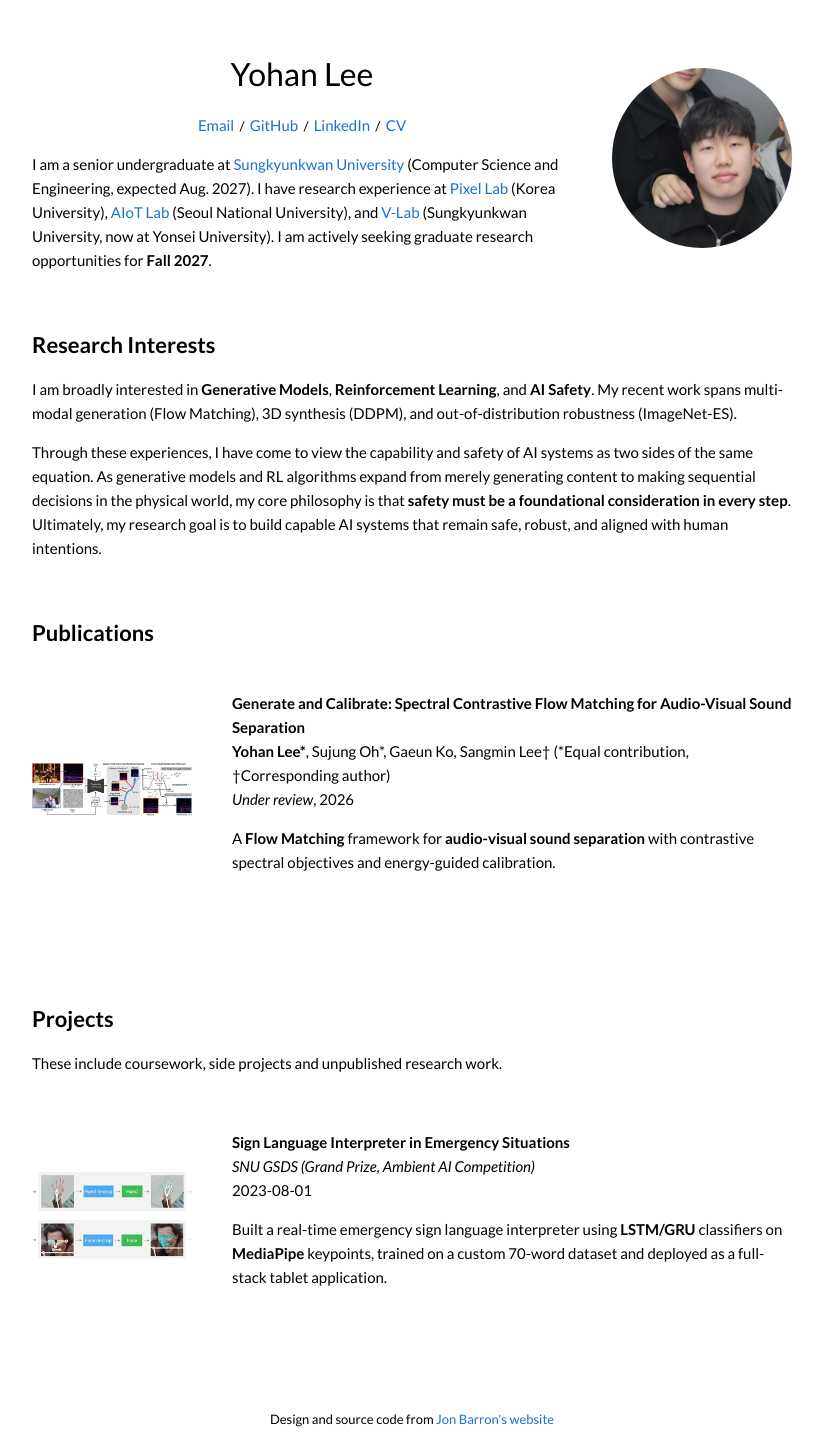
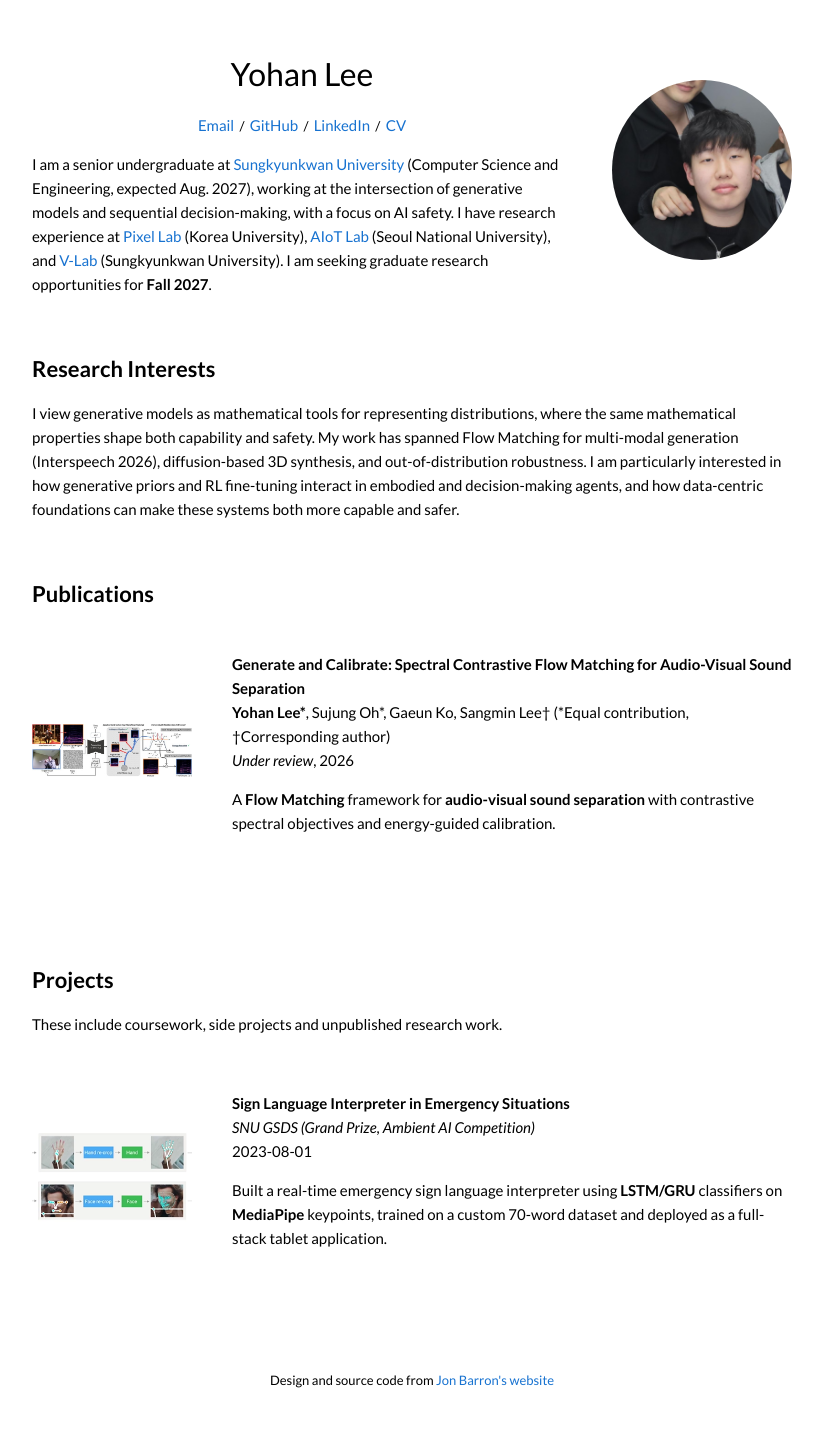
Before and after one commit to yh-lee01/yh-lee01.github.io, a Jekyll site: the page built from _posts/2026-01-01-pub-SCFM.md, in a window 1280 px wide. Shown: the whole page, without its empty margins (228-1051 px from the left). Built offline with Jekyll 4.4.1, drawn with Linux system fonts in a browser that asks for light colours; after the commit the page ends 1412 px from its top, so only the background shows below that.

Commit message:
Update profile intro and research interests

```diff
--- a/_data/profile.yml
+++ b/_data/profile.yml
@@ -15,7 +15,7 @@ links:
   twitter: ""
 
 bio:
-  - 'I am a senior undergraduate at <a href="https://www.skku.edu">Sungkyunkwan University</a> (Computer Science and Engineering, expected Aug. 2027). I have research experience at <a href="https://sites.google.com/view/pixel-lab-ai/home">Pixel Lab</a> (Korea University), <a href="https://aiot.snu.ac.kr/home">AIoT Lab</a> (Seoul National University), and <a href="https://v-laboratory.github.io/#/">V-Lab</a> (Sungkyunkwan University, now at Yonsei University). I am actively seeking graduate research opportunities for <strong>Fall 2027</strong>.'
+  - 'I am a senior undergraduate at <a href="https://www.skku.edu">Sungkyunkwan University</a> (Computer Science and Engineering, expected Aug. 2027), working at the intersection of generative models and sequential decision-making, with a focus on AI safety. I have research experience at <a href="https://sites.google.com/view/pixel-lab-ai/home">Pixel Lab</a> (Korea University), <a href="https://aiot.snu.ac.kr/home">AIoT Lab</a> (Seoul National University), and <a href="https://v-laboratory.github.io/#/">V-Lab</a> (Sungkyunkwan University). I am seeking graduate research opportunities for <strong>Fall 2027</strong>.'
 
 # ============================================================
 # News (최근 근황)
@@ -33,8 +33,7 @@ news_title: "News"
 research_goal:
   title: "Research Interests"
   paragraphs:
-    - 'I am broadly interested in <strong>Generative Models</strong>, <strong>Reinforcement Learning</strong>, and <strong>AI Safety</strong>. My recent work spans multi-modal generation (Flow Matching), 3D synthesis (DDPM), and out-of-distribution robustness (ImageNet-ES).'
-    - 'Through these experiences, I have come to view the capability and safety of AI systems as two sides of the same equation. As generative models and RL algorithms expand from merely generating content to making sequential decisions in the physical world, my core philosophy is that <strong>safety must be a foundational consideration in every step</strong>. Ultimately, my research goal is to build capable AI systems that remain safe, robust, and aligned with human intentions.'
+    - 'I view generative models as mathematical tools for representing distributions, where the same mathematical properties shape both capability and safety. My work has spanned Flow Matching for multi-modal generation (Interspeech 2026), diffusion-based 3D synthesis, and out-of-distribution robustness. I am particularly interested in how generative priors and RL fine-tuning interact in embodied and decision-making agents, and how data-centric foundations can make these systems both more capable and safer.'
 
 # ============================================================
 # 섹션 제목 / 설명
```
